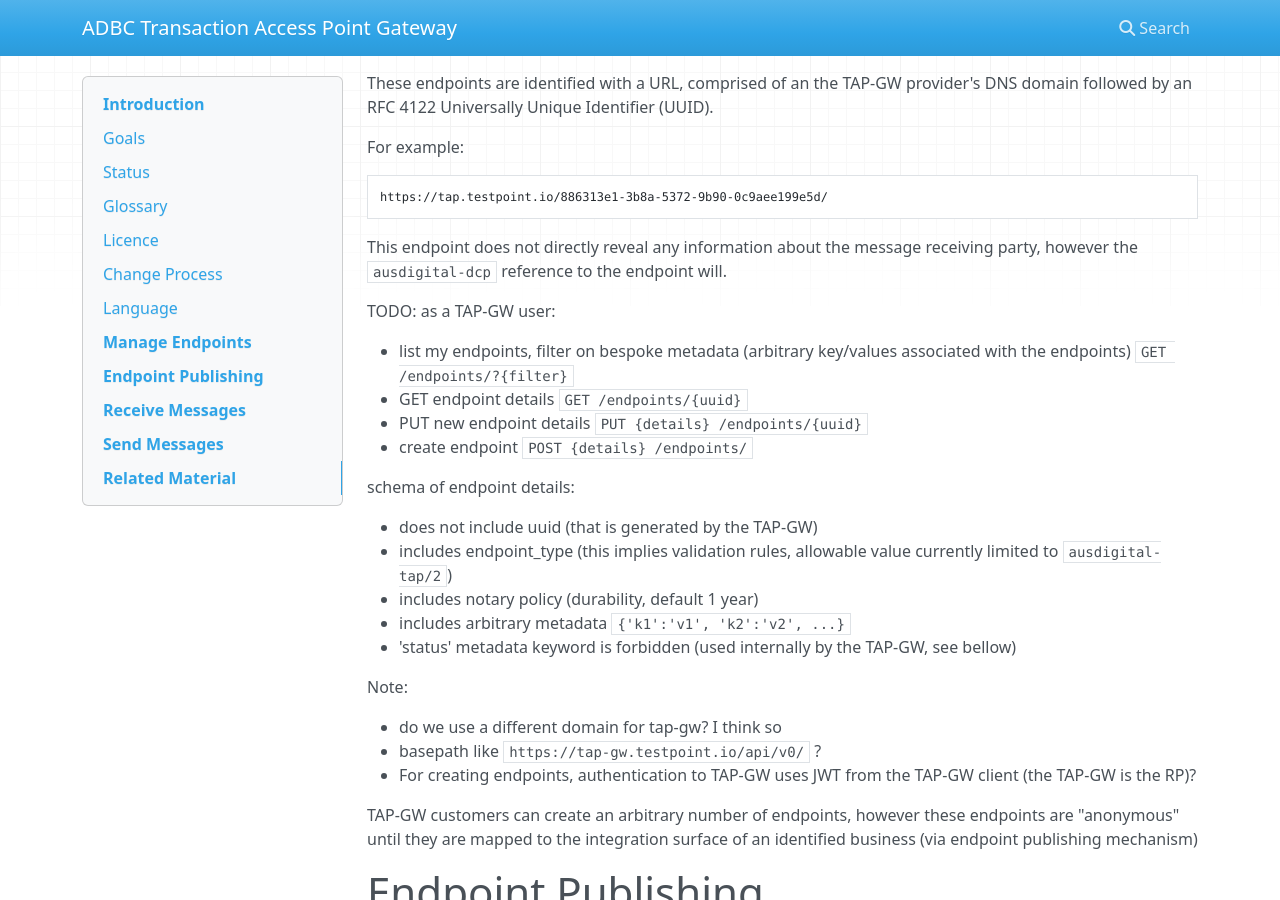
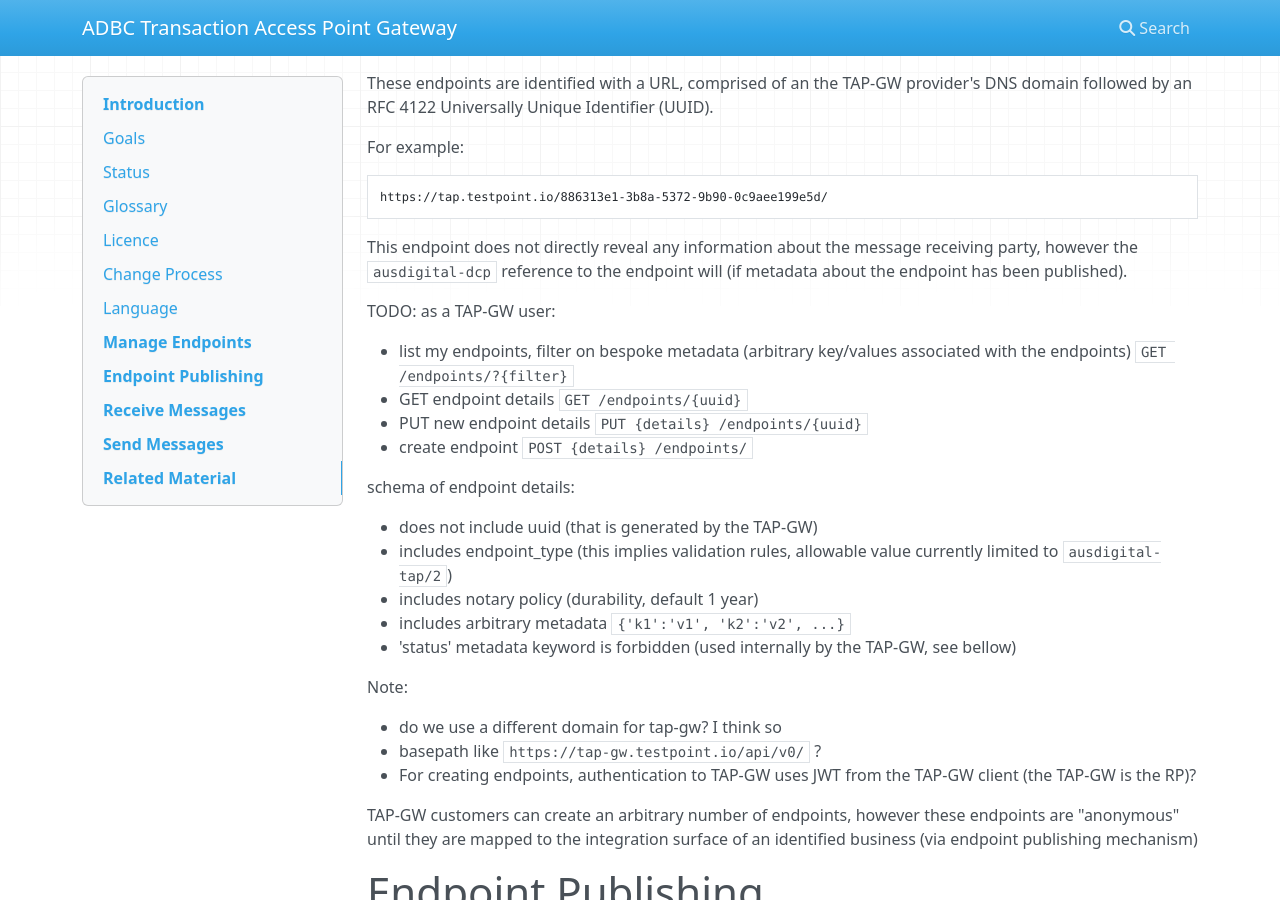
Before and after one commit to ausdigital/ausdigital-tap-gw, an MkDocs documentation site: the page built from docs/1.0/index.md, in a window 1280 px wide and 900 px high, scrolled down 2207 px. Built offline with MkDocs 1.6.1, drawn with Linux system fonts in a browser that asks for light colours; nearby versions of some CDN libraries.

Commit message:
clarify dark endpoints/discoverability

````diff
--- a/docs/1.0/index.md
+++ b/docs/1.0/index.md
@@ -132,7 +132,8 @@ https://tap.testpoint.io/886313e1-3b8a-5372-9b90-0c9aee199e5d/
 ```
 
 This endpoint does not directly reveal any information about the message
-receiving party, however the `ausdigital-dcp` reference to the endpoint will.
+receiving party, however the `ausdigital-dcp` reference to the endpoint will (if
+metadata about the endpoint has been published).
 
 TODO: as a TAP-GW user:
 
@@ -215,13 +216,15 @@ That should problably be asynchronous, so PUTting should return a status URL, wh
 
 This is done on a per-endpoint basis.
 
- * get list of new messages with `GET /endpoints/{uuid}/{filter}`. This returns a
-   simple collection of message_id, datetime received, size in bytes.
+ * get list of new messages with `GET /endpoints/{uuid}/{filter}`. This returns
+   a simple collection of message_id, datetime received, size in bytes.
  * get individual message with `GET /messages/{uuid}`
  * view message status (new/read) with `GET /messages/{uuid}/metadata`
  * mark message as read with `PATCH {'status':'read'} /messages/{uuid}/metadata`
- * mark message as new/unread with `PATCH {'status':'new'} /messages/{uuid}/metadata`
- * update message metadata with `PATCH {'k1':'v3', 'k2':'v5'}` /messages/{uuid}/metadata`
+ * mark message as new/unread with
+   `PATCH {'status':'new'} /messages/{uuid}/metadata`
+ * update message metadata with
+   `PATCH {'k1':'v3', 'k2':'v5'}` /messages/{uuid}/metadata`
 
 
 # Send Messages
````
